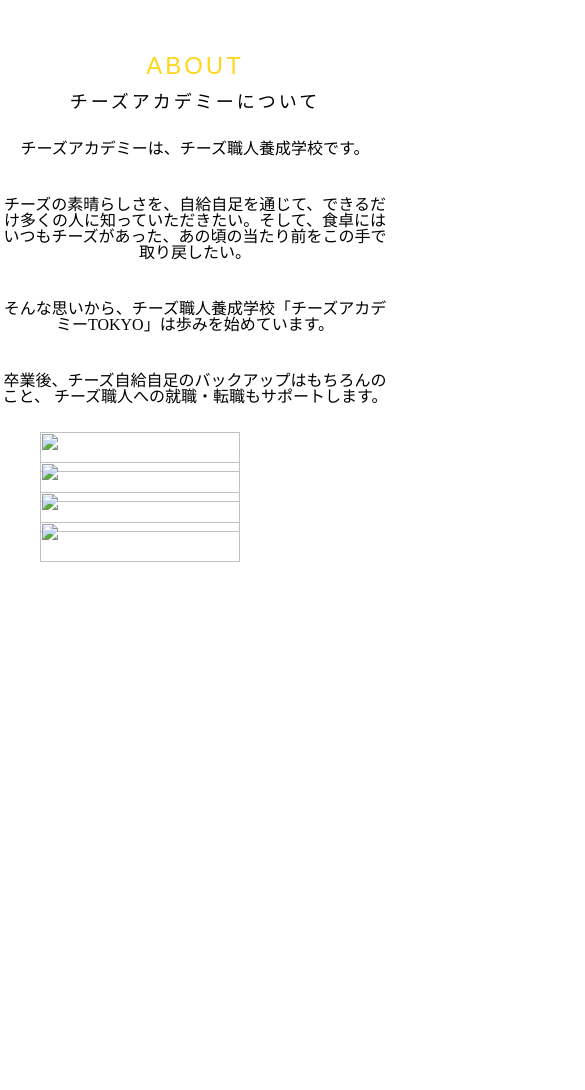
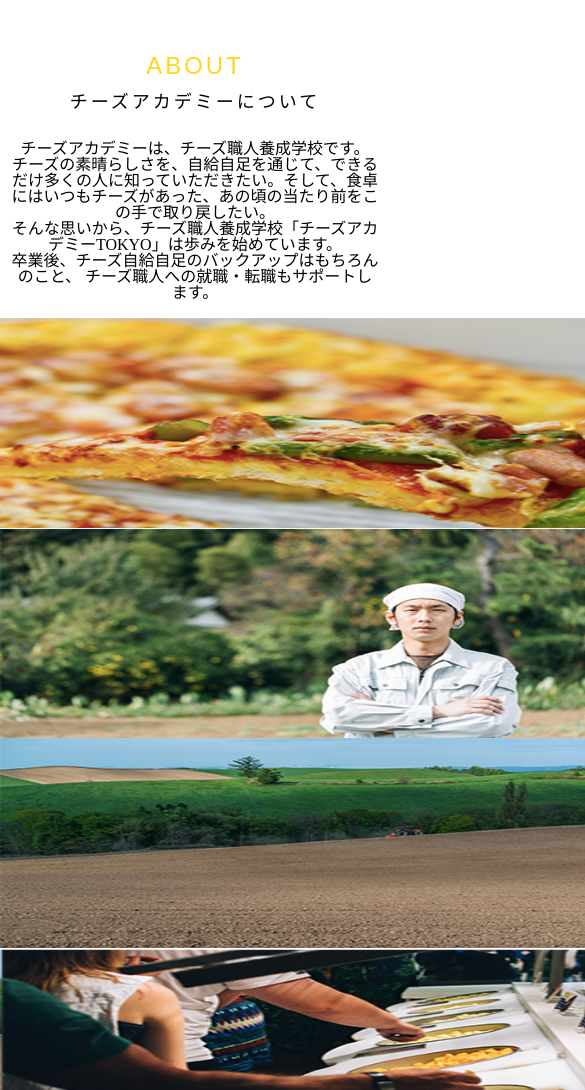
Before and after one commit to rungo728/01_html, a plain HTML site: page kadai_html/html_koyama_13/index.html in a window 390 px wide. Shown: the part 506-1596 px from the top of the page, 585 px wide, since content can reach past the window. Before the commit the page ends 1071 px from the top, so only its background shows below. Drawn offline with nearby package versions, Linux system fonts and the light colour scheme; a script that the page names is missing.

Commit message:
responsive
500px 768pxでの見え方を調整

```diff
--- a/kadai_html/html_koyama_13/css/style.css
+++ b/kadai_html/html_koyama_13/css/style.css
@@ -27,7 +27,6 @@ a{
 img{
   padding-top: 0px;
   left: 0%;
-  margin-left: 40px;
   margin-top: -13px;
   width:200px;
   height: 40px;
@@ -88,3 +87,45 @@ img{
   max-width: 500px;
 
 }
+.about-images{
+  margin: auto;
+  display: flex;
+  padding: 30px 0 0 0;
+
+}
+.about-images-each{
+  width: 23%;
+}
+.about-images-each img{
+  width: 240px;
+  height: 200px;
+
+}
+
+
+@media screen and (max-width: 500px){
+.about__text {
+  width: 95%;
+  margin: auto;
+}
+.about-images{
+  width: 100%;
+  margin: auto;
+  display: block;
+}
+.about-images-each img{
+  width: 320px;
+  height: 170px;
+}
+}
+@media screen and (max-width: 768px){
+.about-images{
+  width: 100%;
+  margin: auto;
+  display: block;
+}
+.about-images-each img{
+  width: 600px;
+  height: 220px;
+}
+}
--- a/kadai_html/html_koyama_13/index.html
+++ b/kadai_html/html_koyama_13/index.html
@@ -16,7 +16,7 @@
   <div class="header" >
     <div class="header_contents">
       <div class="logo">
-        <div class="logosvg" style="padding-top: 20px;padding-bottom: 30px; left: 0%; margin-left: 40px;">
+        <div class="logosvg" style="padding-top: 20px;padding-bottom: 30px; left: 0%; margin-left: 20px;">
           <img src="http://hoiku.sakura.ne.jp/saiyo_kibo/image/logo-top.png" alt="">
         </div>
       </div>
@@ -50,10 +50,10 @@
         チーズ職人への就職・転職もサポートします。</p>
     </div>
     <div class="about-images">
-      <div class="about-images-each"><img src="" alt=""></div>
-      <div class="about-images-each"><img src="" alt=""></div>
-      <div class="about-images-each"><img src="" alt=""></div>
-      <div class="about-images-each"><img src="" alt=""></div>
+      <div class="about-images-each"><img src="img/about1.png" alt=""></div>
+      <div class="about-images-each"><img src="img/about2.png" alt=""></div>
+      <div class="about-images-each"><img src="img/about3.png" alt=""></div>
+      <div class="about-images-each"><img src="img/about4.png" alt=""></div>
   </div>
   </section>
 
```
